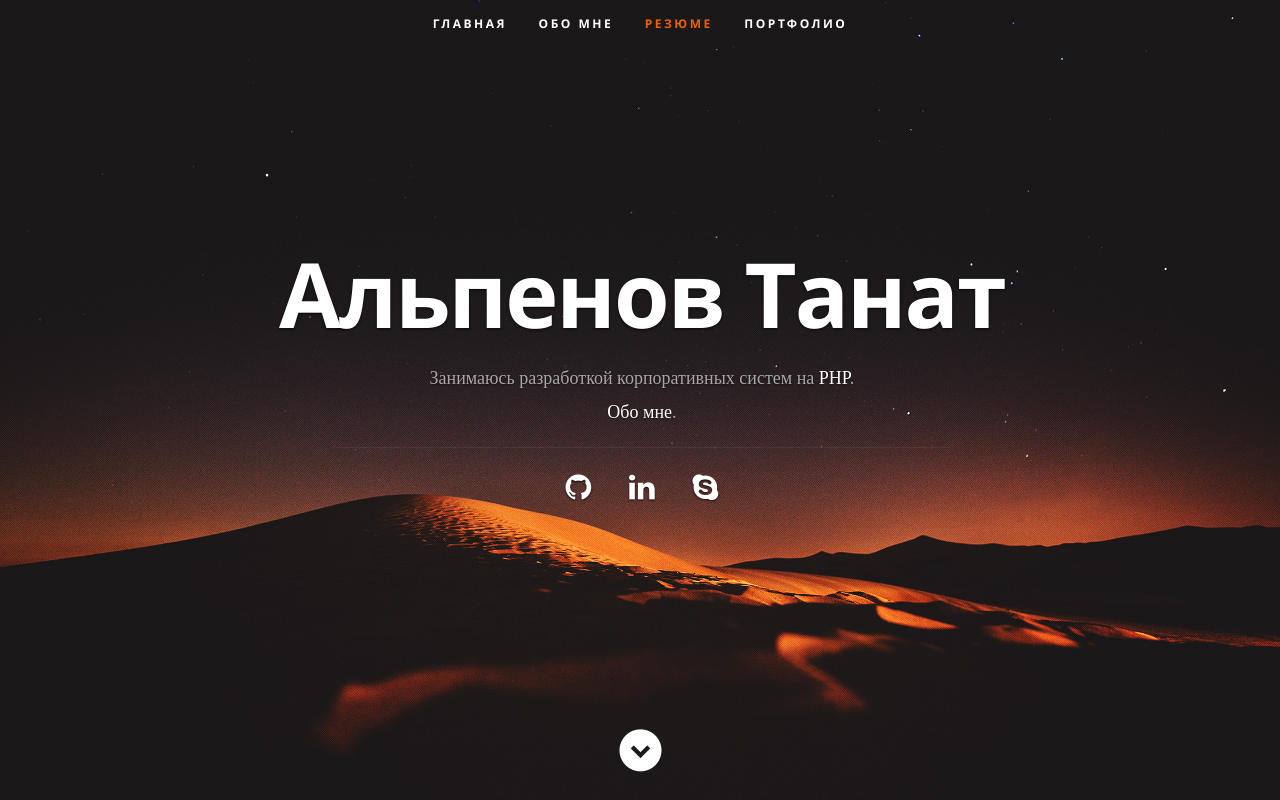
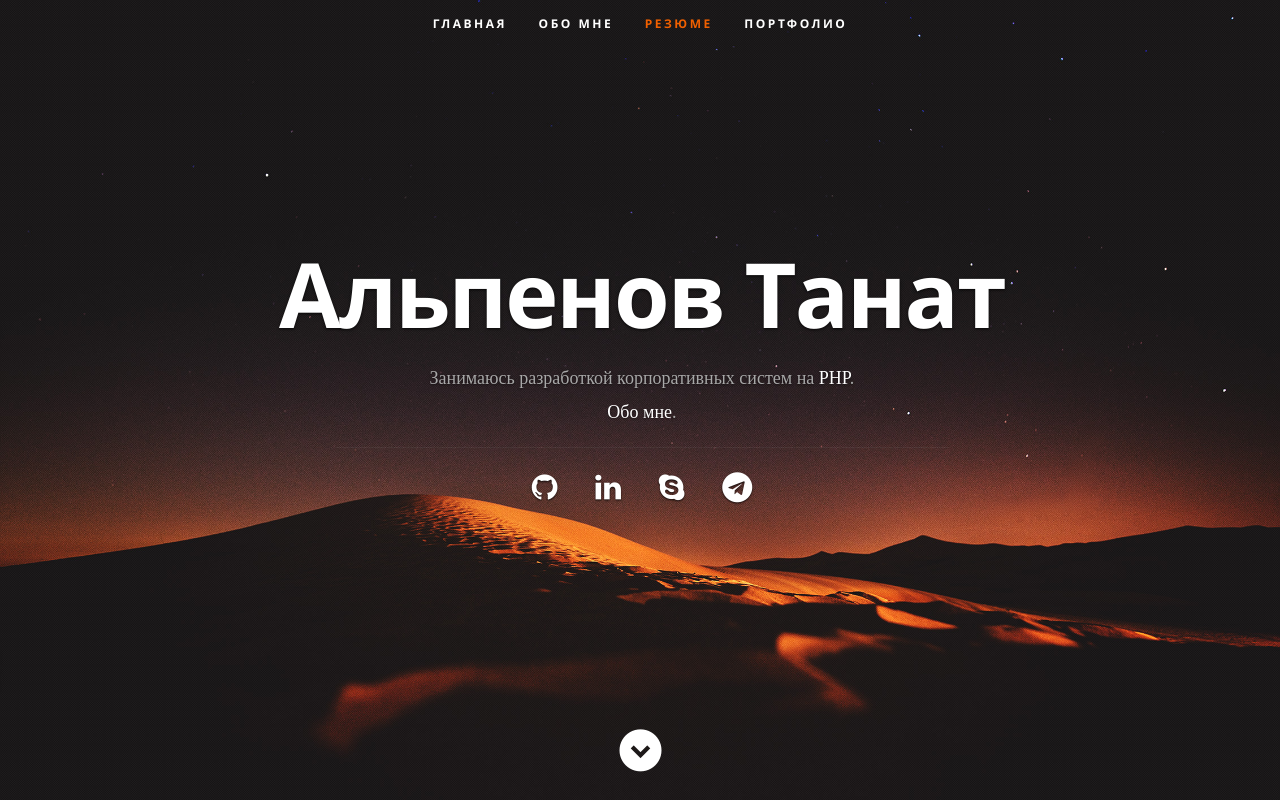
Before and after one commit to Researcher86/researcher86.github.io, a plain HTML site: page index.html in a window 1280 px wide. Shown: the top 800 px of the page. Drawn offline with nearby package versions, Linux system fonts and the light colour scheme; a web font is replaced by a local one.

Commit message:
Add link for telegram

```diff
--- a/index.html
+++ b/index.html
@@ -66,6 +66,7 @@
                 <li><a target="_blank" href="https://github.com/Researcher86"><i class="fa fa-github"></i></a></li>
                 <li><a target="_blank" href="https://www.linkedin.com/in/researcher2286"><i class="fa fa-linkedin"></i></a></li>
                 <li><a href="skype:alpenov_tanat?chat"><i class="fa fa-skype"></i></a></li>
+                <li><a target="_blank" href="https://t.me/researcher2286"><i class="fa fa-telegram"></i></a></li>
             </ul>
         </div>
     </div>
```
